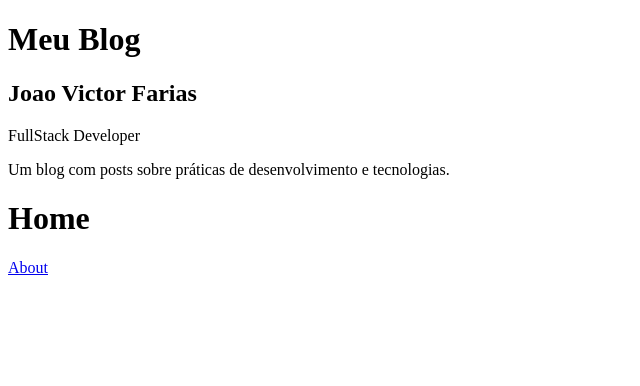
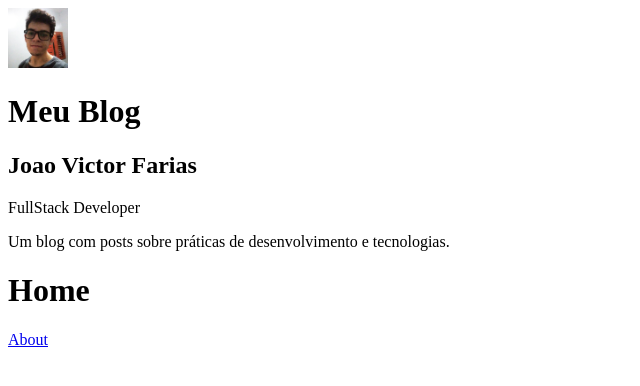
Before and after one commit to jvictorfarias/my-blog, a Gatsby site: page / in a window 1280 px wide. Shown: the whole page, without its empty margins (0-640 px from the left). Built offline with nearby package versions, Linux system fonts and the light colour scheme; Gatsby itself is replaced by a stand-in of ours.

Commit message:
:sparkles: avatar component using gatsby-image

```diff
--- /dev/null
+++ b/src/components/Avatar/index.jsx
@@ -0,0 +1,24 @@
+import React from 'react'
+
+import { useStaticQuery, graphql } from 'gatsby'
+import Img from 'gatsby-image'
+
+const Avatar = () => {
+  const { avatarImage } = useStaticQuery(
+    graphql`
+      query ProfileImage {
+        avatarImage: file(relativePath: { eq: "profile.jpg" }) {
+          childImageSharp {
+            fixed(width: 60, height: 60) {
+              ...GatsbyImageSharpFixed
+            }
+          }
+        }
+      }
+    `,
+  )
+
+  return <Img fixed={avatarImage.childImageSharp.fixed} />
+}
+
+export default Avatar
--- a/src/components/Profile/index.jsx
+++ b/src/components/Profile/index.jsx
@@ -1,6 +1,7 @@
 import React from 'react'
 
 import { useStaticQuery, graphql } from 'gatsby'
+import Avatar from '../Avatar'
 
 const Profile = () => {
   const {
@@ -22,6 +23,7 @@
 
   return (
     <div>
+      <Avatar />
       <h1>{title}</h1>
       <h2>{author}</h2>
       <span>{position}</span>
```
Also changed, not shown: src/images/profile.jpg (added).
